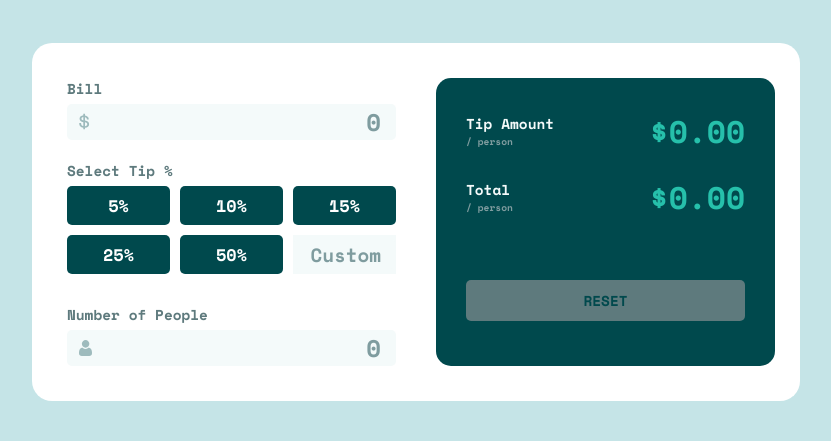
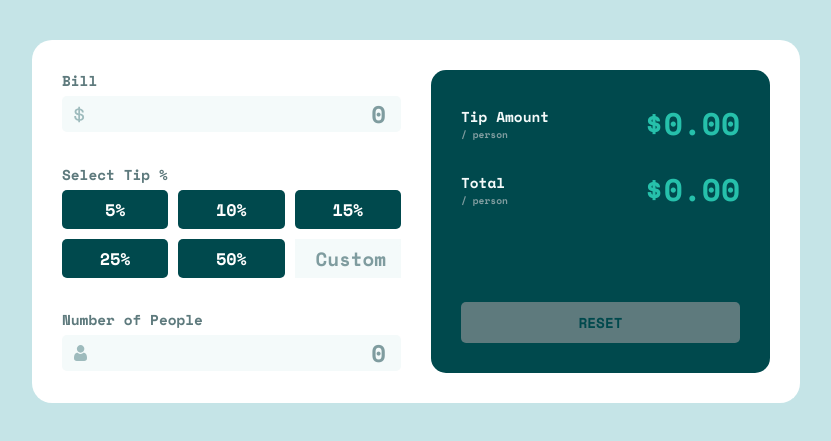
Before and after one commit to nico-ortiz/tip-calculator-app, a plain HTML site: page index.html in a window 1280 px wide. Shown: the part 235-676 px from the top of the page, without its empty margins (224-1055 px from the left). Drawn offline with nearby package versions, Linux system fonts and the light colour scheme.

Commit message:
Update README.md

```diff
--- a/development/css/styles.css
+++ b/development/css/styles.css
@@ -20,10 +20,6 @@
     padding: 30px;
     background-color: var(--white);
     border-radius: 20px;
-}
-
-.main-container .grid-item {
-    margin: 5px;
 }
 
 /*Set */
@@ -50,12 +46,11 @@
 
 .main-container .values-container .item-values-container:nth-child(2) {
     grid-area: two;
-    margin-top: 20px;
+    margin: 30px 0;
 }
 
 .main-container .values-container .item-values-container:nth-child(3) {
     grid-area: three;
-    margin-top: 30px;
 }
 
 /* Styles for label-input in first item*/
@@ -84,7 +79,7 @@
 
 .main-container .values-container .item-values-container .inputs:focus {
     outline: none !important;
-    border: 2px solid var(--strong-cyan);
+    border: 1px solid var(--strong-cyan);
 }
 
 .main-container .values-container .item-values-container #bill-value {
@@ -236,7 +231,7 @@
     font-size: .6rem;
     font-weight: 700;
     padding: 10px 0;
-    margin-top: 60px;
+    margin-top: 90px;
     border-radius: 5px;
     text-align: center;
     cursor: pointer;
```
Also changed, not shown: images/mobilesacreenshot.jpg (added), images/screendesktop.jpg (added), 2 other files.
